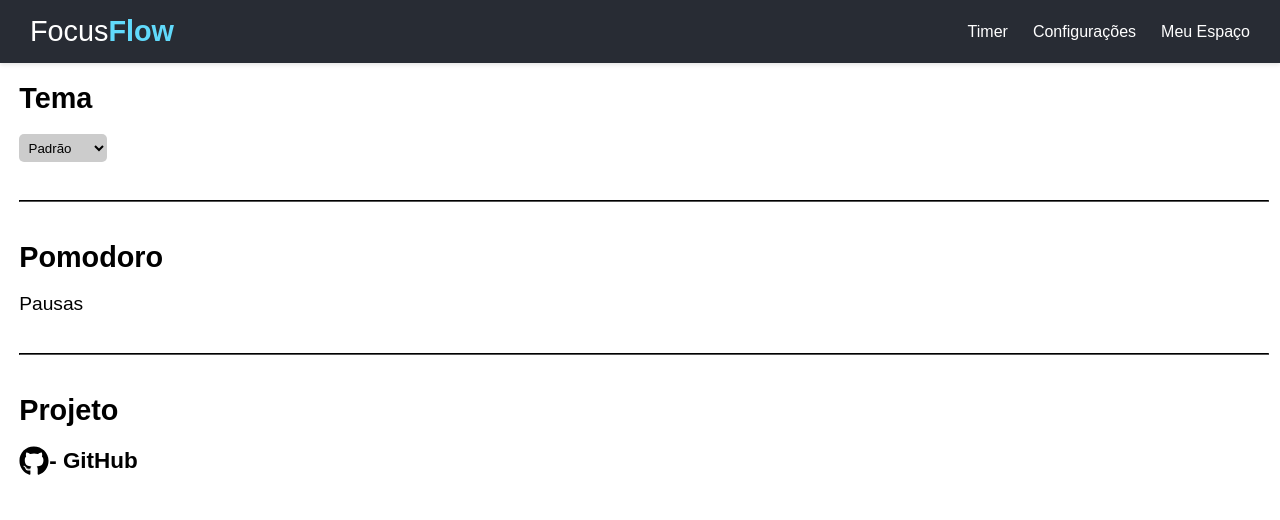
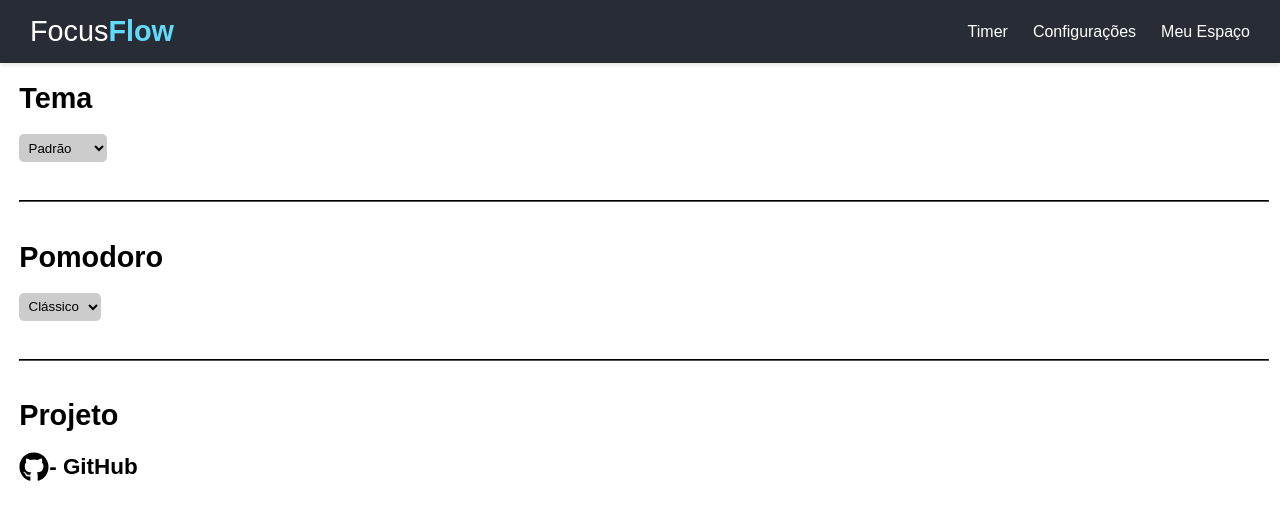
Before and after one commit to nicollasszr/FocusFlow, a React (Vite) app: page /settings in a window 1280 px wide. Shown: the top 520 px of the page. Built offline with nearby package versions, Linux system fonts and the light colour scheme; a web font is replaced by a local one.

Commit message:
Pomodoro implementado

```diff
--- a/src/Pages/SettingsPage/Components/PomodoroSelect.tsx
+++ b/src/Pages/SettingsPage/Components/PomodoroSelect.tsx
@@ -1,12 +1,32 @@
+import { useContext, useState } from "react";
+import { PomodoroContext } from "../Contexts/PomodoroContext";
+
 function PomodoroSelect(){
 
+    const [time, setTime] = useState('1500_300_900');
+
+
+    const context = useContext(PomodoroContext);
+    if (!context){return;}
+    const { setFocusTime, setShortBreakTime, setLongBreakTime } = context;
+
+     const changeTime = (event: React.ChangeEvent<HTMLSelectElement>) =>{
+        const value = event.target.value;
+        setTime(value);
+
+        const [focusStr, shortBreakStr, longBreakStr] = value.split('_');
+
+        setFocusTime(parseInt(focusStr, 10));
+        setShortBreakTime(parseInt(shortBreakStr, 10));
+        setLongBreakTime(parseInt(longBreakStr, 10));
+    }
 
     return(
 
-        <select>
-            <option value="">Clássico</option>
-            <option value="">Curto</option>
-            <option value="">Intenso</option>
+        <select value={time} onChange={changeTime}>
+            <option value={'1500_300_900'} title="25min/5min/15min">Clássico</option>
+            <option value={'900_180_600'} title="15min/3min/10min">Curto</option>
+            <option value={'2700_600_1800'} title="45min/10min/30min">Intenso</option>
         </select>
 
     )
--- a/src/Pages/SettingsPage/Contexts/PomodoroContext.tsx
+++ b/src/Pages/SettingsPage/Contexts/PomodoroContext.tsx
@@ -6,6 +6,12 @@ interface PomodoroData{
     setPhase: Function;
     cycleCount: number;
     setCycleCount: Function;
+    focusTime: number;
+    setFocusTime: Function;
+    shortBreakTime: number;
+    setShortBreakTime: Function;
+    longBreakTime: number;
+    setLongBreakTime: Function;
 }
 
 export const PomodoroContext = createContext<PomodoroData | undefined>(undefined);
@@ -13,12 +19,15 @@ export const PomodoroContext = createContext<PomodoroData | undefined>(undefined
 function PomodoroContextProvider({children} : {children: ReactNode}){
 
     const [phase, setPhase] = useState('focus');
-    const [cycleCount, setCycleCount] = useState(1)
+    const [cycleCount, setCycleCount] = useState(1);
 
+    const [focusTime, setFocusTime] = useState(1500);
+    const [shortBreakTime, setShortBreakTime] = useState(300);
+    const [longBreakTime, setLongBreakTime] = useState(900);
 
     return(
 
-        <PomodoroContext.Provider value={{phase, setPhase, cycleCount, setCycleCount}}>
+        <PomodoroContext.Provider value={{phase, setPhase, cycleCount, setCycleCount, focusTime, setFocusTime, shortBreakTime, setShortBreakTime, longBreakTime, setLongBreakTime}}>
             {children}
         </PomodoroContext.Provider>
 
--- a/src/Pages/SettingsPage/SettingsPage.tsx
+++ b/src/Pages/SettingsPage/SettingsPage.tsx
@@ -1,3 +1,4 @@
+import PomodoroSelect from "./Components/PomodoroSelect";
 import ThemeSelect from "./Components/ThemeSelect";
 import './Styles/SettingsPage.css'
 import { FaGithub } from "react-icons/fa";
@@ -12,7 +13,7 @@ function SettingsPage(){
                 <ThemeSelect />
             <hr/>
                 <h2>Pomodoro</h2>
-                <p>Pausas</p>
+                <PomodoroSelect />
             <hr/>
                 <h2>Projeto</h2>
                 <h3><a href="https://github.com/nicollasszr/FocusFlow" target="blank"><FaGithub size={30}/> - GitHub</a></h3>
--- a/src/Pages/TimerPage/Components/Timer.tsx
+++ b/src/Pages/TimerPage/Components/Timer.tsx
@@ -2,6 +2,7 @@ import  { useEffect, useContext } from 'react';
 import { FaPlay, FaPause, FaSquare  } from "react-icons/fa";
 import '../Styles/Timer.css'
 import { TimeContext } from '../Contexts/TimeContext';
+import { PomodoroContext } from '../../SettingsPage/Contexts/PomodoroContext';
 
 interface DataTimer{
     setShowForm: Function;
@@ -15,6 +16,10 @@ function CountdownTimer({ data } : { data : DataTimer}) {
     const Timecontext = useContext(TimeContext);
     if (!Timecontext){return;}
     const { isRunning, setIsRunning, setPassedTime, timeRemaining, setTimeRemaining } = Timecontext;
+
+    const Pomodorocontext = useContext(PomodoroContext);
+    if (!Pomodorocontext){return;}
+    const { phase, setPhase, focusTime } = Pomodorocontext;
 
     //+===Efeitos===+
 
@@ -30,21 +35,26 @@ function CountdownTimer({ data } : { data : DataTimer}) {
         }, 1000);
     } else if (timeRemaining === 0) {
         if(isRunning){
-            data.setShowForm(true);
+            if (phase === 'focus') {
+                 data.setShowForm(true);
+            } else {
+                setPhase('focus');
+                setTimeRemaining(focusTime);
+            }
         }
         setIsRunning(false);
 
     }
 
     return () => {clearInterval(timerId)};
-    }, [isRunning, timeRemaining]);
+    }, [isRunning, timeRemaining, phase, focusTime, setPhase, data.setShowForm]);
 
     //+===Funções===+
 
     //Reseta o tempo interno e exibido e faz o título da janela voltar ao padrão
     const resetTimer = () => {
     setIsRunning(false);
-    setTimeRemaining(1500);
+    setTimeRemaining(focusTime);
     setPassedTime(0);
     document.title = "FocusFlow | Deixe seu foco fluir"
     };
@@ -68,6 +78,7 @@ function CountdownTimer({ data } : { data : DataTimer}) {
     return (
 
     <div className="timer">
+        {phase === 'shortBreak' || phase === 'longBreak' ? <h4>Pausa</h4> : null}
         <h1>{formatTime(timeRemaining)}</h1>
         {
             !isRunning?
--- a/src/Pages/TimerPage/Forms/FinishTask.tsx
+++ b/src/Pages/TimerPage/Forms/FinishTask.tsx
@@ -21,7 +21,7 @@ function FinishTask({setShowForm} : {setShowForm : Function}){
     //Contexto de manipulação das pausas
     const Pomodorocontext = useContext(PomodoroContext);
     if (!Pomodorocontext){return;}
-    const { setPhase, cycleCount, setCycleCount} = Pomodorocontext;
+    const { setPhase, cycleCount, setCycleCount, focusTime, shortBreakTime, longBreakTime} = Pomodorocontext;
 
     //+===Funções===+
 
@@ -51,10 +51,10 @@ function FinishTask({setShowForm} : {setShowForm : Function}){
 
         if (cycleCount === 4) {
             setPhase('longBreak');
-            setTimeRemaining(900); // 15 minutos
+            setTimeRemaining(longBreakTime); // 15 minutos
         } else {
             setPhase('shortBreak');
-            setTimeRemaining(300); // 5 minutos
+            setTimeRemaining(shortBreakTime); // 5 minutos
         }
 
         setIsRunning(false);
@@ -66,7 +66,7 @@ function FinishTask({setShowForm} : {setShowForm : Function}){
         setCycleCount(nextCycleCount);
 
         setPhase('focus');
-        setTimeRemaining(1500);
+        setTimeRemaining(focusTime);
 
         setIsRunning(true);
     };
```
